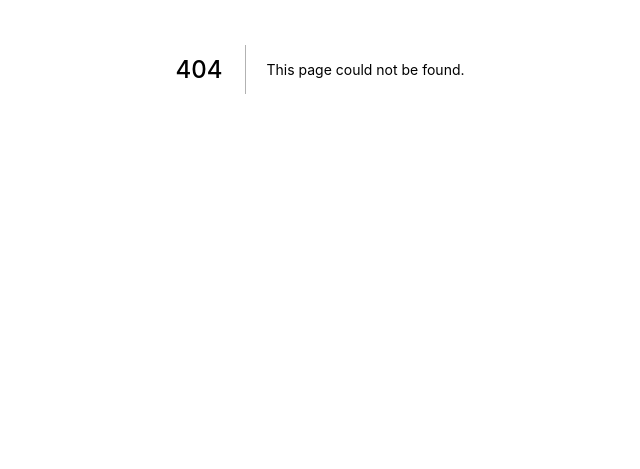
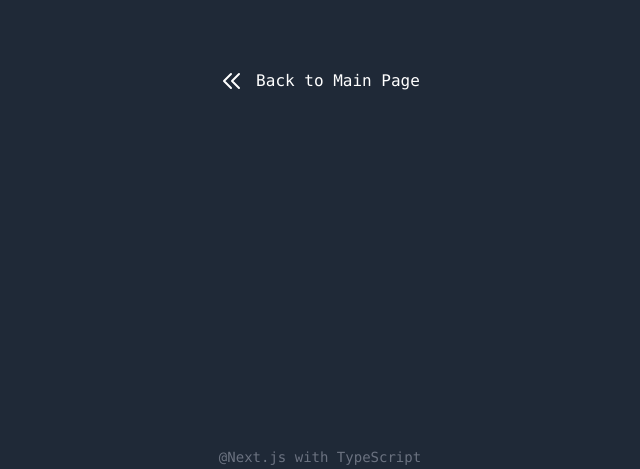
Before and after one commit to niwa-niwa/nextjs-todos, a Next.js app: page /task-page in a window 1280 px wide. Before the commit this address had no page. Shown: the part 331-800 px from the top of the page, without its empty margins (320-960 px from the left). Built offline with nearby package versions, Linux system fonts and the light colour scheme.

Commit message:
made task-page

```diff
--- /dev/null
+++ b/pages/task-page.tsx
@@ -0,0 +1,28 @@
+import Layout from "../components/Layout";
+import Link from "next/link";
+
+export default function TaskPage() {
+  return (
+    <Layout title="Task page">
+      <Link href="/main-page" passHref>
+        <div className="flex cursor-pointer mt-12">
+          <svg
+            className="w-6 h-6 mr-3"
+            fill="none"
+            stroke="currentColor"
+            viewBox="0 0 24 24"
+            xmlns="http://www.w3.org/2000/svg"
+          >
+            <path
+              strokeLinecap="round"
+              strokeLinejoin="round"
+              strokeWidth="2"
+              d="M11 19l-7-7 7-7m8 14l-7-7 7-7"
+            ></path>
+          </svg>
+          <span>Back to Main Page</span>
+        </div>
+      </Link>
+    </Layout>
+  );
+}
```
